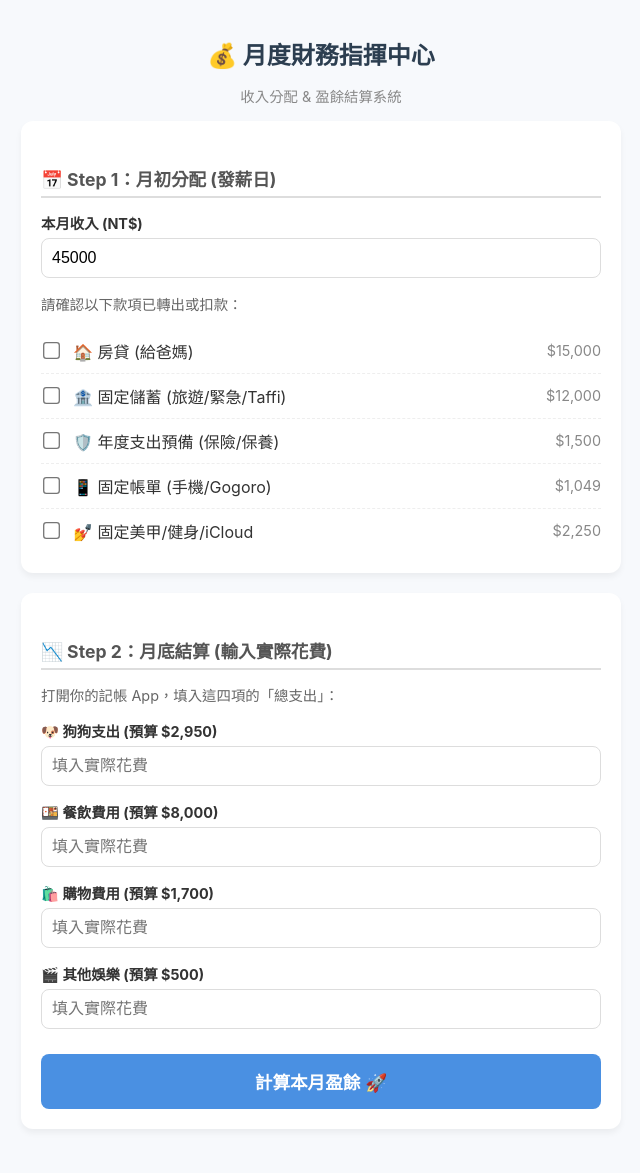
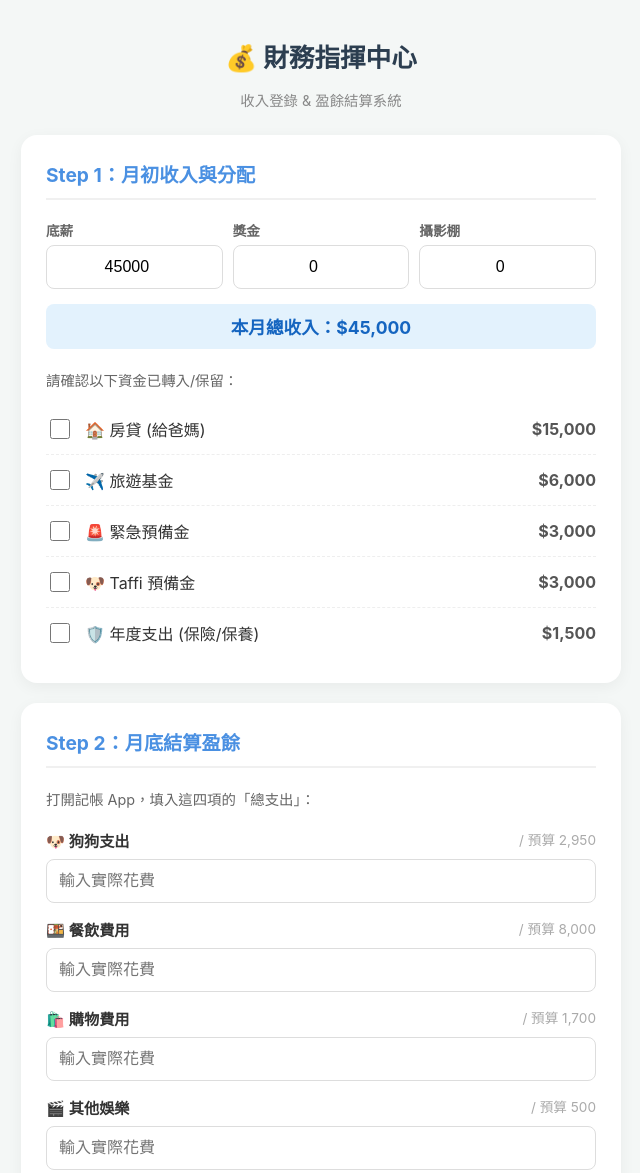
Before and after one commit to topen313/savemymoney, a plain HTML site: page index.html in a window 1280 px wide. Shown: the top 1173 px of the page, without its empty margins (319-959 px from the left). Drawn offline with Linux system fonts and the light colour scheme.

Commit message:
Revise index.html for version 2.0 and style updates
Updated the title and improved styles for better layout and readability. Adjusted income input fields and checklist items for clarity.

```diff
--- a/index.html
+++ b/index.html
@@ -3,51 +3,77 @@
 <head>
     <meta charset="UTF-8">
     <meta name="viewport" content="width=device-width, initial-scale=1.0">
-    <title>Taffi 家的財務指揮中心</title>
+    <title>Taffi 家的財務指揮中心 2.0</title>
     <style>
-        body { font-family: -apple-system, BlinkMacSystemFont, "Segoe UI", Roboto, sans-serif; background-color: #f7f9fc; color: #333; max-width: 600px; margin: 0 auto; padding: 20px; }
-        h1 { text-align: center; color: #2c3e50; font-size: 1.5rem; margin-bottom: 5px; }
-        h2 { font-size: 1.1rem; color: #555; margin-top: 25px; border-bottom: 2px solid #ddd; padding-bottom: 5px; }
-        .card { background: white; padding: 20px; border-radius: 12px; box-shadow: 0 4px 6px rgba(0,0,0,0.05); margin-bottom: 20px; }
+        body { font-family: -apple-system, BlinkMacSystemFont, "Segoe UI", Roboto, Helvetica, Arial, sans-serif; background-color: #f4f7f6; color: #333; max-width: 600px; margin: 0 auto; padding: 20px; }
+        h1 { text-align: center; color: #2c3e50; font-size: 1.6rem; margin-bottom: 5px; }
+        .subtitle { text-align: center; color: #888; font-size: 0.9rem; margin-bottom: 25px; }
+
+        .card { background: white; padding: 25px; border-radius: 16px; box-shadow: 0 4px 15px rgba(0,0,0,0.05); margin-bottom: 20px; }
+        h2 { font-size: 1.2rem; color: #4a90e2; margin-top: 0; border-bottom: 2px solid #f0f0f0; padding-bottom: 10px; margin-bottom: 20px; }
+
+        /* 收入區塊樣式 */
+        .income-grid { display: grid; grid-template-columns: 1fr 1fr 1fr; gap: 10px; margin-bottom: 15px; }
+        .income-item label { display: block; font-size: 0.85rem; color: #666; margin-bottom: 5px; font-weight: bold; }
+        .income-item input { width: 100%; padding: 8px; border: 1px solid #ddd; border-radius: 8px; font-size: 1rem; box-sizing: border-box; text-align: center; }
+        .total-income { background-color: #e3f2fd; color: #1565c0; padding: 10px; text-align: center; border-radius: 8px; font-weight: bold; font-size: 1.1rem; margin-top: 10px; }
 
         /* 輸入框樣式 */
         .input-group { margin-bottom: 15px; }
-        label { display: block; margin-bottom: 5px; font-weight: bold; font-size: 0.9rem; }
-        input[type="number"] { width: 100%; padding: 10px; border: 1px solid #ddd; border-radius: 8px; font-size: 1rem; box-sizing: border-box; }
+        .input-label { display: block; margin-bottom: 8px; font-weight: 600; font-size: 0.95rem; display: flex; justify-content: space-between; }
+        .budget-hint { color: #aaa; font-weight: normal; font-size: 0.85rem; }
+        input[type="number"] { width: 100%; padding: 12px; border: 1px solid #ddd; border-radius: 8px; font-size: 1rem; box-sizing: border-box; transition: border 0.3s; }
+        input[type="number"]:focus { border-color: #4a90e2; outline: none; }
 
         /* 勾選清單樣式 */
-        .checklist-item { display: flex; align-items: center; padding: 10px 0; border-bottom: 1px dashed #eee; }
+        .checklist-item { display: flex; align-items: center; padding: 12px 0; border-bottom: 1px dashed #eee; }
         .checklist-item:last-child { border-bottom: none; }
-        .checklist-item input { margin-right: 15px; transform: scale(1.3); }
-        .checklist-text { flex-grow: 1; }
-        .checklist-amt { color: #888; font-size: 0.9rem; }
+        .checklist-item input { margin-right: 15px; width: 20px; height: 20px; cursor: pointer; accent-color: #4a90e2; }
+        .checklist-text { flex-grow: 1; font-size: 1rem; }
+        .checklist-amt { color: #555; font-weight: bold; }
 
         /* 按鈕 */
-        button { width: 100%; background-color: #4a90e2; color: white; border: none; padding: 15px; border-radius: 8px; font-size: 1.1rem; font-weight: bold; cursor: pointer; margin-top: 10px; }
-        button:hover { background-color: #357abd; }
+        button { width: 100%; background-color: #2c3e50; color: white; border: none; padding: 16px; border-radius: 10px; font-size: 1.1rem; font-weight: bold; cursor: pointer; margin-top: 10px; transition: background 0.2s; box-shadow: 0 4px 6px rgba(0,0,0,0.1); }
+        button:hover { background-color: #1a252f; transform: translateY(-1px); }
 
         /* 結果區 */
-        #resultArea { display: none; background-color: #e8f5e9; border: 2px solid #c8e6c9; }
-        .result-row { display: flex; justify-content: space-between; margin-bottom: 10px; font-size: 1.1rem; }
-        .highlight { color: #2e7d32; font-weight: bold; }
-        .taffi-highlight { color: #d81b60; font-weight: bold; }
+        #resultArea { display: none; background-color: #fff; border: 2px solid #4a90e2; }
+        .result-row { display: flex; justify-content: space-between; margin-bottom: 12px; font-size: 1.1rem; align-items: center; }
+        .highlight { color: #2e7d32; font-weight: bold; font-size: 1.2rem; }
+        .taffi-highlight { color: #d81b60; font-weight: bold; font-size: 1.2rem; }
+        .divider { border-top: 1px solid #eee; margin: 15px 0; }
 
-        .sub-note { font-size: 0.8rem; color: #666; margin-top: 5px; text-align: center; }
+        .tag { font-size: 0.75rem; padding: 3px 8px; border-radius: 4px; margin-left: 5px; vertical-align: middle; }
+        .tag-taffi { background-color: #fce4ec; color: #c2185b; }
+        .tag-em { background-color: #e8f5e9; color: #2e7d32; }
+
     </style>
 </head>
 <body>
 
-    <h1>💰 月度財務指揮中心</h1>
-    <p style="text-align: center; color: #888; font-size: 0.9rem;">收入分配 & 盈餘結算系統</p>
+    <h1>💰 財務指揮中心</h1>
+    <p class="subtitle">收入登錄 & 盈餘結算系統</p>
 
     <div class="card">
-        <h2>📅 Step 1：月初分配 (發薪日)</h2>
-        <div class="input-group">
-            <label>本月收入 (NT$)</label>
-            <input type="number" id="income" value="45000">
+        <h2>Step 1：月初收入與分配</h2>
+
+        <div class="income-grid">
+            <div class="income-item">
+                <label>底薪</label>
+                <input type="number" id="salaryBase" value="45000" oninput="calcTotalIncome()">
+            </div>
+            <div class="income-item">
+                <label>獎金</label>
+                <input type="number" id="salaryBonus" value="0" placeholder="0" oninput="calcTotalIncome()">
+            </div>
+            <div class="income-item">
+                <label>攝影棚</label>
+                <input type="number" id="salaryStudio" value="0" placeholder="0" oninput="calcTotalIncome()">
+            </div>
         </div>
+        <div class="total-income" id="totalIncomeDisplay">本月總收入：$45,000</div>
 
-        <p style="font-size: 0.9rem; color: #666;">請確認以下款項已轉出或扣款：</p>
+        <p style="font-size: 0.9rem; color: #666; margin-top: 20px;">請確認以下資金已轉入/保留：</p>
 
         <div class="checklist-item">
             <input type="checkbox" id="check1">
@@ -56,77 +82,85 @@
         </div>
         <div class="checklist-item">
             <input type="checkbox" id="check2">
-            <div class="checklist-text">🏦 固定儲蓄 (旅遊/緊急/Taffi)</div>
-            <div class="checklist-amt">$12,000</div>
+            <div class="checklist-text">✈️ 旅遊基金</div>
+            <div class="checklist-amt">$6,000</div>
         </div>
         <div class="checklist-item">
             <input type="checkbox" id="check3">
-            <div class="checklist-text">🛡️ 年度支出預備 (保險/保養)</div>
-            <div class="checklist-amt">$1,500</div>
+            <div class="checklist-text">🚨 緊急預備金</div>
+            <div class="checklist-amt">$3,000</div>
         </div>
         <div class="checklist-item">
             <input type="checkbox" id="check4">
-            <div class="checklist-text">📱 固定帳單 (手機/Gogoro)</div>
-            <div class="checklist-amt">$1,049</div>
+            <div class="checklist-text">🐶 Taffi 預備金</div>
+            <div class="checklist-amt">$3,000</div>
         </div>
         <div class="checklist-item">
             <input type="checkbox" id="check5">
-            <div class="checklist-text">💅 固定美甲/健身/iCloud</div>
-            <div class="checklist-amt">$2,250</div>
+            <div class="checklist-text">🛡️ 年度支出 (保險/保養)</div>
+            <div class="checklist-amt">$1,500</div>
         </div>
     </div>
 
     <div class="card">
-        <h2>📉 Step 2：月底結算 (輸入實際花費)</h2>
-        <p style="font-size: 0.9rem; color: #666; margin-bottom: 15px;">打開你的記帳 App，填入這四項的「總支出」：</p>
+        <h2>Step 2：月底結算盈餘</h2>
+        <p style="font-size: 0.9rem; color: #666; margin-bottom: 20px;">打開記帳 App，填入這四項的「總支出」：</p>
 
         <div class="input-group">
-            <label>🐶 狗狗支出 (預算 $2,950)</label>
-            <input type="number" id="spentDog" placeholder="填入實際花費">
+            <label class="input-label">🐶 狗狗支出 <span class="budget-hint">/ 預算 2,950</span></label>
+            <input type="number" id="spentDog" placeholder="輸入實際花費">
         </div>
 
         <div class="input-group">
-            <label>🍱 餐飲費用 (預算 $8,000)</label>
-            <input type="number" id="spentFood" placeholder="填入實際花費">
+            <label class="input-label">🍱 餐飲費用 <span class="budget-hint">/ 預算 8,000</span></label>
+            <input type="number" id="spentFood" placeholder="輸入實際花費">
         </div>
 
         <div class="input-group">
-            <label>🛍️ 購物費用 (預算 $1,700)</label>
-            <input type="number" id="spentShop" placeholder="填入實際花費">
+            <label class="input-label">🛍️ 購物費用 <span class="budget-hint">/ 預算 1,700</span></label>
+            <input type="number" id="spentShop" placeholder="輸入實際花費">
         </div>
 
         <div class="input-group">
-            <label>🎬 其他娛樂 (預算 $500)</label>
-            <input type="number" id="spentEnt" placeholder="填入實際花費">
+            <label class="input-label">🎬 其他娛樂 <span class="budget-hint">/ 預算 500</span></label>
+            <input type="number" id="spentEnt" placeholder="輸入實際花費">
         </div>
 
-        <button onclick="calculate()">計算本月盈餘 🚀</button>
+        <button onclick="calculate()">🚀 計算本月要存多少錢</button>
     </div>
 
     <div id="resultArea" class="card">
-        <h2 style="margin-top:0; border:none; text-align:center;">🎉 結算結果</h2>
+        <h2 style="margin-top:0; border:none; text-align:center; color:#333;">🎉 結算結果</h2>
 
         <div class="result-row">
-            <span>存入 Taffi 預備金：</span>
+            <span>存入 Taffi 預備金 <span class="tag tag-taffi">狗</span></span>
             <span id="resTaffi" class="taffi-highlight">$0</span>
         </div>
-        <div style="font-size: 0.8rem; color:#888; margin-bottom: 10px; text-align: right;">(來自狗狗預算剩餘)</div>
 
         <div class="result-row">
-            <span>存入 緊急預備金：</span>
+            <span>存入 緊急預備金 <span class="tag tag-em">人</span></span>
             <span id="resEmergency" class="highlight">$0</span>
         </div>
-        <div style="font-size: 0.8rem; color:#888; margin-bottom: 10px; text-align: right;">(來自餐飲/購物/娛樂剩餘)</div>
 
-        <hr>
-        <div class="result-row" style="font-size: 1.3rem; margin-top: 10px;">
-            <span>💰 本月總結餘：</span>
-            <span id="resTotal">$0</span>
+        <div class="divider"></div>
+
+        <div class="result-row" style="margin-top: 15px; font-weight: bold;">
+            <span>💰 總共需轉帳金額：</span>
+            <span id="resTotal" style="color:#2c3e50; font-size: 1.4rem;">$0</span>
         </div>
-        <div class="sub-note">請記得將以上金額轉帳！</div>
+        <p style="text-align:center; color:#888; font-size:0.85rem; margin-top:10px;">(記得開啟網銀執行轉帳喔！)</p>
     </div>
 
     <script>
+        // 自動計算總收入
+        function calcTotalIncome() {
+            let base = Number(document.getElementById('salaryBase').value) || 0;
+            let bonus = Number(document.getElementById('salaryBonus').value) || 0;
+            let studio = Number(document.getElementById('salaryStudio').value) || 0;
+            let total = base + bonus + studio;
+            document.getElementById('totalIncomeDisplay').innerText = "本月總收入：$" + total.toLocaleString();
+        }
+
         function calculate() {
             // 預算設定
             const budgetDog = 2950;
@@ -134,7 +168,7 @@
             const budgetShop = 1700;
             const budgetEnt = 500;
 
-            // 取得輸入值 (若沒填則視為0)
+            // 取得輸入值
             let spentDog = Number(document.getElementById('spentDog').value) || 0;
             let spentFood = Number(document.getElementById('spentFood').value) || 0;
             let spentShop = Number(document.getElementById('spentShop').value) || 0;
@@ -146,14 +180,10 @@
             let leftShop = budgetShop - spentShop;
             let leftEnt = budgetEnt - spentEnt;
 
-            // 邏輯：Taffi 的剩餘歸 Taffi，其他歸緊急金
-            // 若超支 (負數)，則視為 0 (或看你要不要從其他地方扣，目前設為不轉存)
-
+            // 邏輯處理：負數不轉存
             let toTaffi = leftDog > 0 ? leftDog : 0;
             let toEmergency = (leftFood + leftShop + leftEnt);
-
-            // 若緊急金部分算出來是負的（代表生活費透支），顯示負數提醒
-            // 若希望不顯示負數，可改為: let toEmergency = (leftFood + leftShop + leftEnt) > 0 ? (...) : 0;
+            if (toEmergency < 0) toEmergency = 0; // 若生活費總體透支，則不轉存
 
             let totalSave = toTaffi + toEmergency;
 
@@ -162,10 +192,8 @@
             document.getElementById('resEmergency').innerText = "$ " + toEmergency.toLocaleString();
             document.getElementById('resTotal').innerText = "$ " + totalSave.toLocaleString();
 
-            // 顯示結果區塊
+            // 顯示區塊
             document.getElementById('resultArea').style.display = 'block';
-
-            // 捲動到結果
             document.getElementById('resultArea').scrollIntoView({behavior: "smooth"});
         }
     </script>
```
